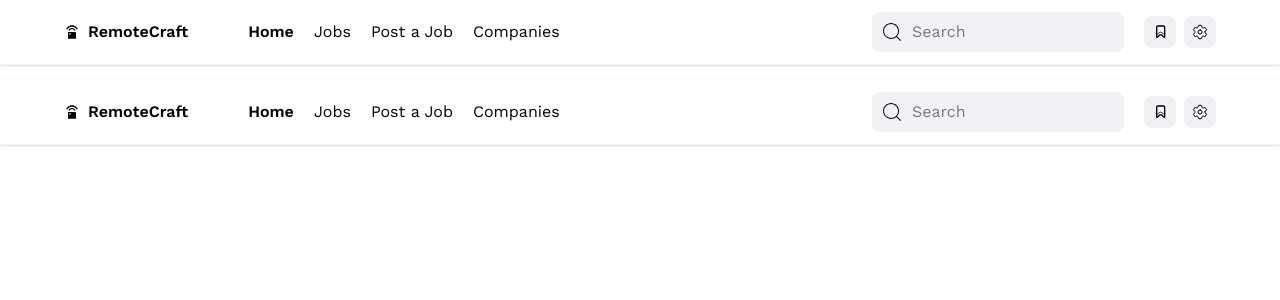
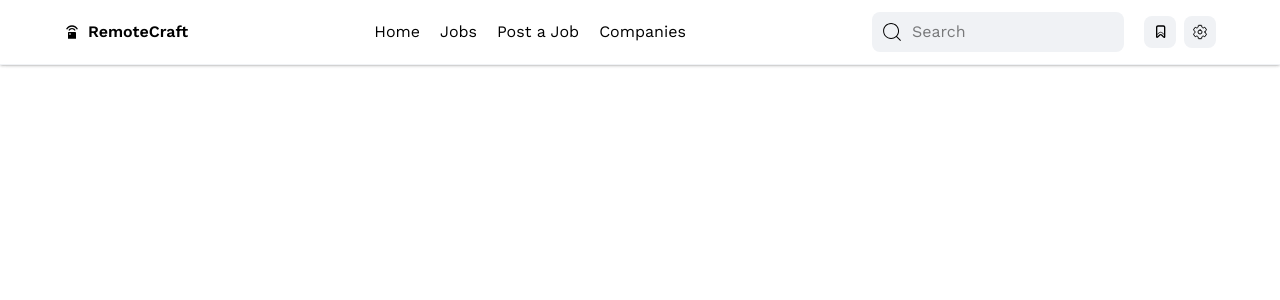
Before and after one commit to muodilo/remotecraft, a Next.js app: page /components/Navbar in a window 1280 px wide. Shown: the top 300 px of the page. Built offline with nearby package versions, Linux system fonts and the light colour scheme.

Commit message:
refactor: reduce duplication in Navbar by mapping nav links from a single array

```diff
--- a/pages/components/Navbar.tsx
+++ b/pages/components/Navbar.tsx
@@ -6,57 +6,82 @@ import { TiBookmark } from "react-icons/ti";
 import { IoSettingsOutline } from "react-icons/io5";
 import { HiMenu, HiX } from "react-icons/hi";
 
+const navLinks = [
+  { label: "Home", href: "/" },
+  { label: "Jobs", href: "/" },
+  { label: "Post a Job", href: "/" },
+  { label: "Companies", href: "/" },
+];
+
 const Navbar = () => {
   const [isOpen, setIsOpen] = useState(false);
-
   const toggleMenu = () => setIsOpen((prev) => !prev);
 
   return (
-    <nav>
-      {/* Desktop Navbar */}
-      <div className="md:px-16 px-5 py-3 bg-white z-50 border-b border-primaryColor items-center lg:flex hidden justify-between shadow fixed left-0 right-0">
-        <div className="flex items-center gap-15">
+    <nav className="fixed inset-x-0 top-0 z-50 border-b border-primaryColor bg-white shadow">
+      <div className="mx-auto flex max-w-screen-xl items-center justify-between px-5 py-3 md:px-16">
         <Logo />
-          <ul className="flex items-center gap-5">
-            <li><Link className="font-bold" href={"/"}>Home</Link></li>
-            <li><Link href={"/"}>Jobs</Link></li>
-            <li><Link href={"/"}>Post a Job</Link></li>
-            <li><Link href={"/"}>Companies</Link></li>
+
+        <ul className="hidden items-center gap-5 lg:flex">
+          {navLinks.map(({ label, href }) => (
+            <li key={label}>
+              <Link className="font-medium" href={href}>
+                {label}
+              </Link>
+            </li>
+          ))}
         </ul>
-        </div>
-        <div className="flex items-center gap-5">
+
+        <div className="hidden items-center gap-5 lg:flex">
           <SearchBar />
           <div className="flex items-center gap-2">
-            <div className="bg-primaryColor p-2 rounded-lg"><TiBookmark /></div>
-            <div className="bg-primaryColor p-2 rounded-lg"><IoSettingsOutline /></div>
+            <div className="rounded-lg bg-primaryColor p-2">
+              <TiBookmark />
+            </div>
+            <div className="rounded-lg bg-primaryColor p-2">
+              <IoSettingsOutline />
             </div>
           </div>
         </div>
 
-      {/* Mobile Navbar */}
-      <div className="lg:hidden fixed top-0 left-0 right-0 bg-white border-b border-primaryColor px-5 py-3 shadow z-50">
-        <div className="flex items-center justify-between">
-          <Logo />
-          <button onClick={toggleMenu} className="text-2xl">
+        <button
+          onClick={toggleMenu}
+          aria-expanded={isOpen}
+          aria-label="Toggle navigation"
+          className="text-2xl lg:hidden"
+        >
           {isOpen ? <HiX /> : <HiMenu />}
         </button>
       </div>
 
-        {/* Collapsible Menu */}
       {isOpen && (
-          <div className="mt-4 flex flex-col gap-4">
-            <Link className="font-medium" href={"/"} onClick={toggleMenu}>Home</Link>
-            <Link href={"/"} onClick={toggleMenu}>Jobs</Link>
-            <Link href={"/"} onClick={toggleMenu}>Post a Job</Link>
-            <Link href={"/"} onClick={toggleMenu}>Companies</Link>
+        <div className="space-y-4 px-5 pb-4 lg:hidden">
+          <ul className="flex flex-col gap-4">
+            {navLinks.map(({ label, href }) => (
+              <li key={label}>
+                <Link
+                  href={href}
+                  onClick={toggleMenu}
+                  className="font-medium"
+                >
+                  {label}
+                </Link>
+              </li>
+            ))}
+          </ul>
 
-            <div className="flex gap-4 items-center mt-2">
-              <div className="bg-primaryColor p-2 rounded-lg"><TiBookmark /></div>
-              <div className="bg-primaryColor p-2 rounded-lg"><IoSettingsOutline /></div>
+          <SearchBar />
+
+          <div className="flex items-center gap-4 pt-2">
+            <div className="rounded-lg bg-primaryColor p-2">
+              <TiBookmark />
+            </div>
+            <div className="rounded-lg bg-primaryColor p-2">
+              <IoSettingsOutline />
+            </div>
           </div>
         </div>
       )}
-      </div>
     </nav>
   );
 };
```
Lines whose indentation alone changed are shown as unchanged.
